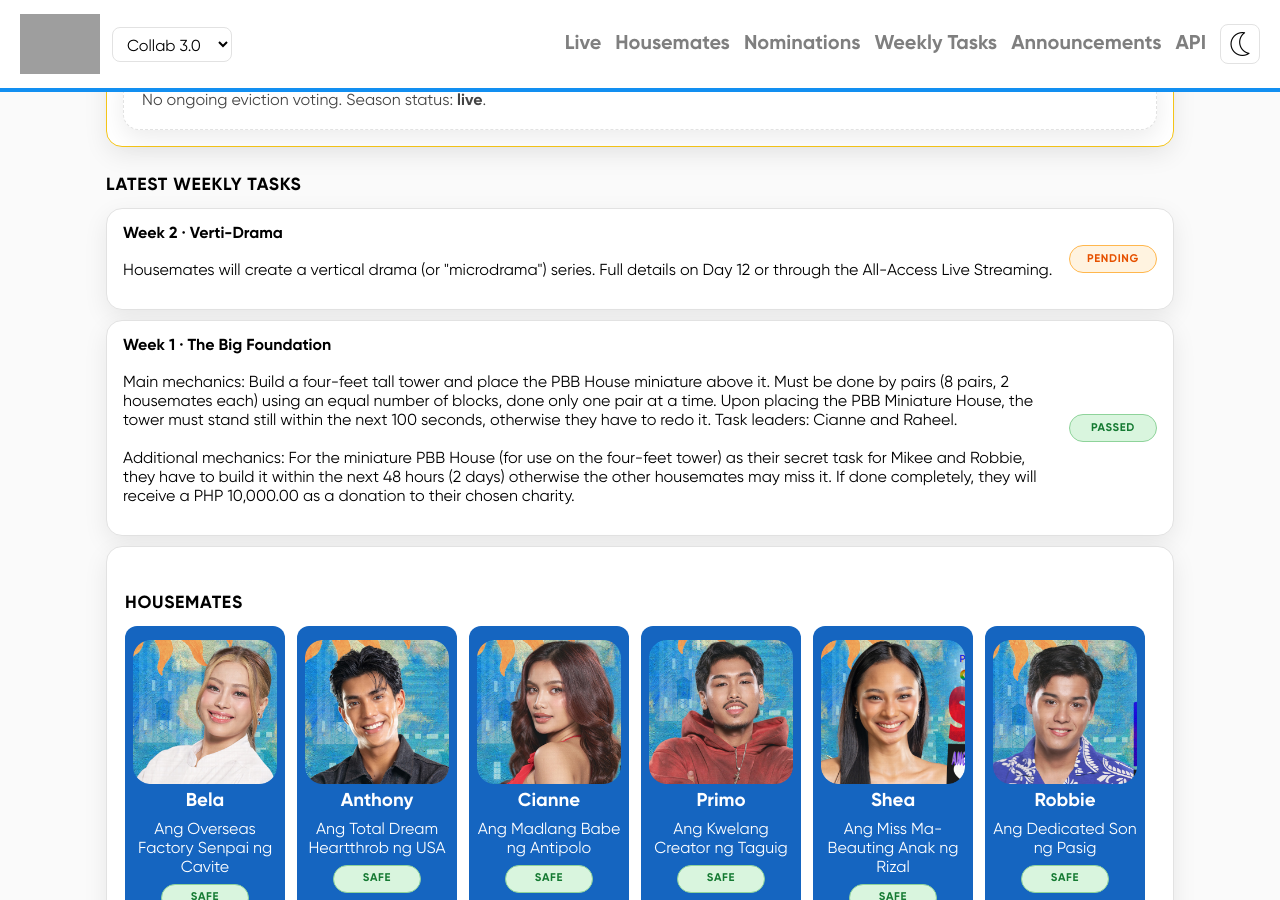
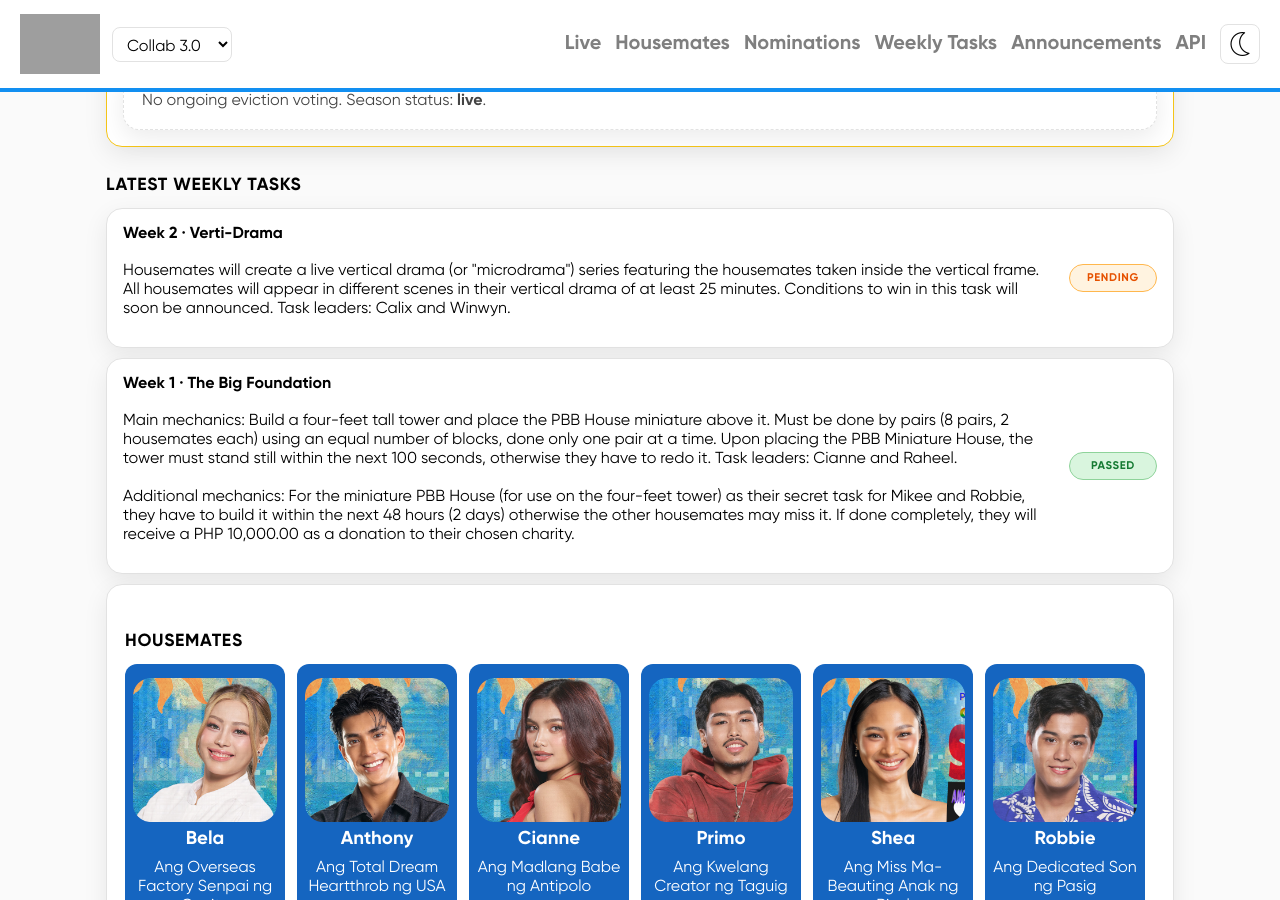
Before and after one commit to drpsphca/PHCASite-PBBUpdates, a Jekyll site: the page built from seasons/collab3/index.md, in a window 1280 px wide and 900 px high, scrolled down 392 px. Built offline with Jekyll 4.4.1, drawn with Linux system fonts in a browser that asks for light colours; grey boxes are pictures that could not be loaded.

Commit message:
20261104-01

```diff
--- a/_data/seasons/collab3/weekly_tasks.yml
+++ b/_data/seasons/collab3/weekly_tasks.yml
@@ -12,5 +12,5 @@
   date: "2026-11-04"
   title: "Verti-Drama"
   summary: |
-    Housemates will create a vertical drama (or "microdrama") series. Full details on Day 12 or through the All-Access Live Streaming.
+    Housemates will create a live vertical drama (or "microdrama") series featuring the housemates taken inside the vertical frame. All housemates will appear in different scenes in their vertical drama of at least 25 minutes. Conditions to win in this task will soon be announced. Task leaders: Calix and Winwyn.
   status: pending
```
